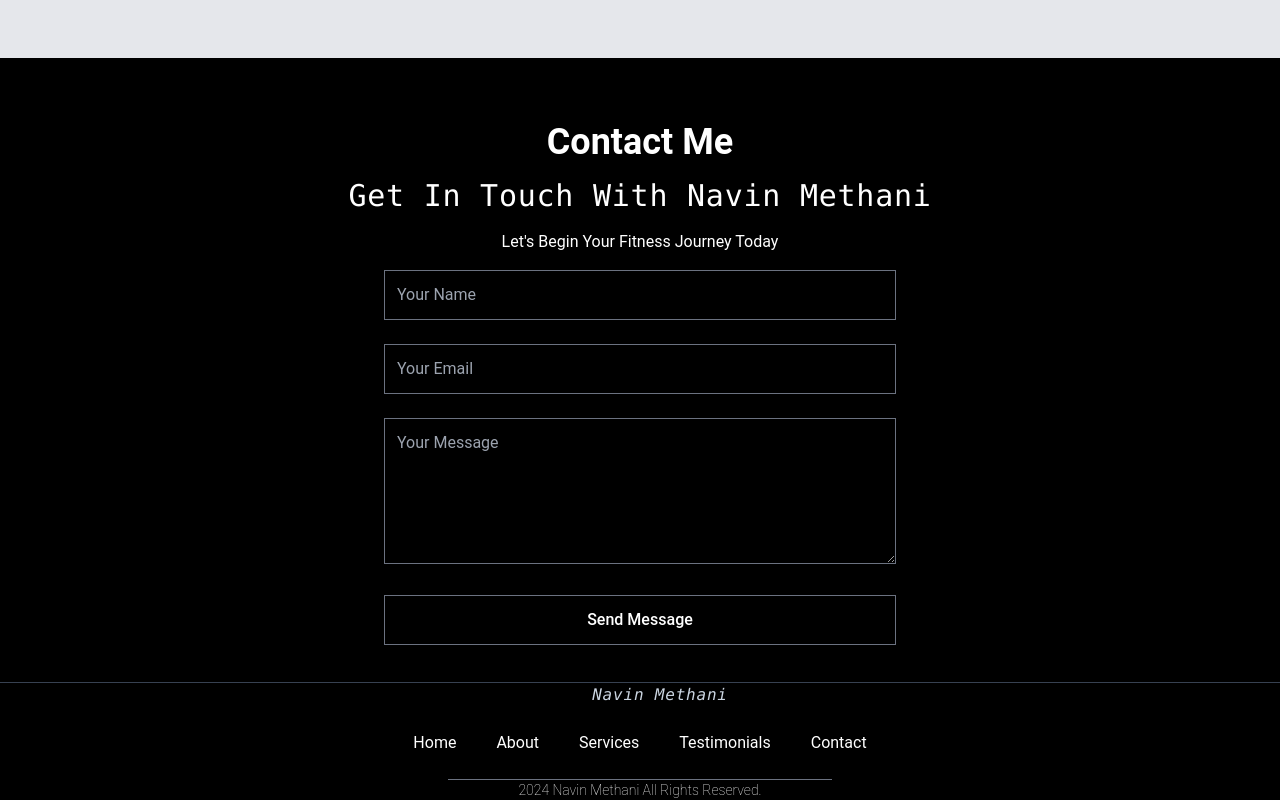
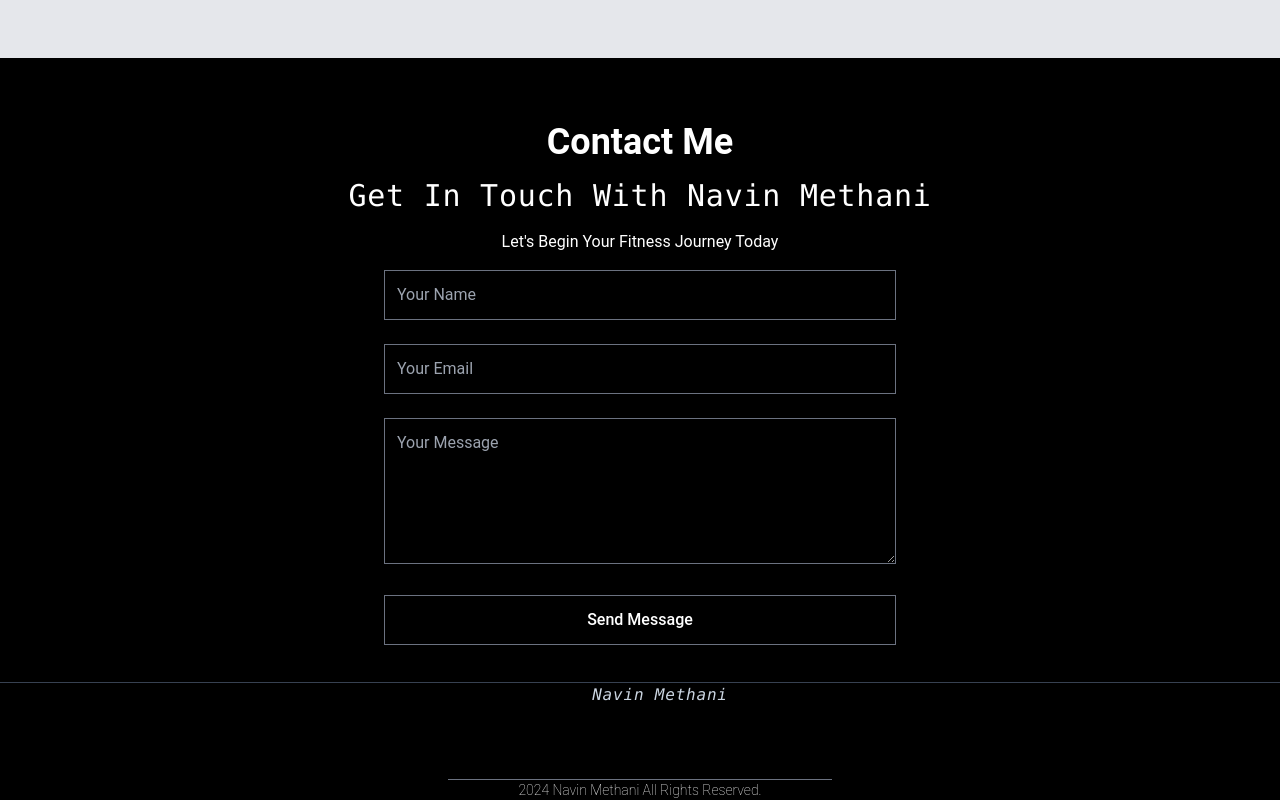
Before and after one commit to Nehamethani/portfolio-website-fitness, a React (Vite) app: page / in a window 1280 px wide. Shown: the part 3082-3882 px from the top of the page. Built offline with nearby package versions, Linux system fonts and the light colour scheme; a web font is replaced by a local one.

Commit message:
ABout section

```diff
--- a/src/Components/Footer.jsx
+++ b/src/Components/Footer.jsx
@@ -9,7 +9,7 @@ const Footer = () => {
                     Navin Methani
                 </Link>
             </div>
-            <div className='text-white text-center border-b-10 border-gray-700 space-x-10'>
+            <div className='text-center border-b-10 border-gray-700 space-x-10'>
                 <Link to="/">Home</Link>
                 <Link
                     smooth to={'/#about'}
```
